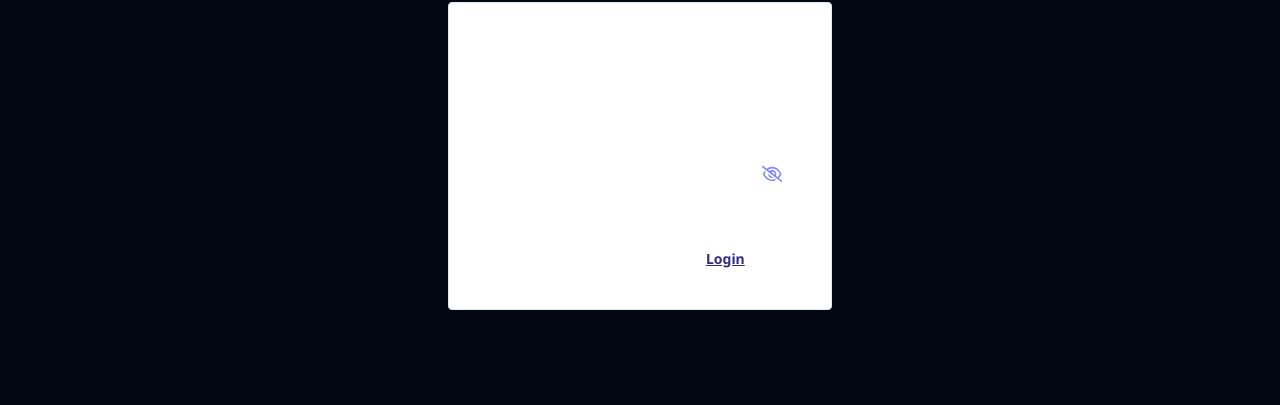
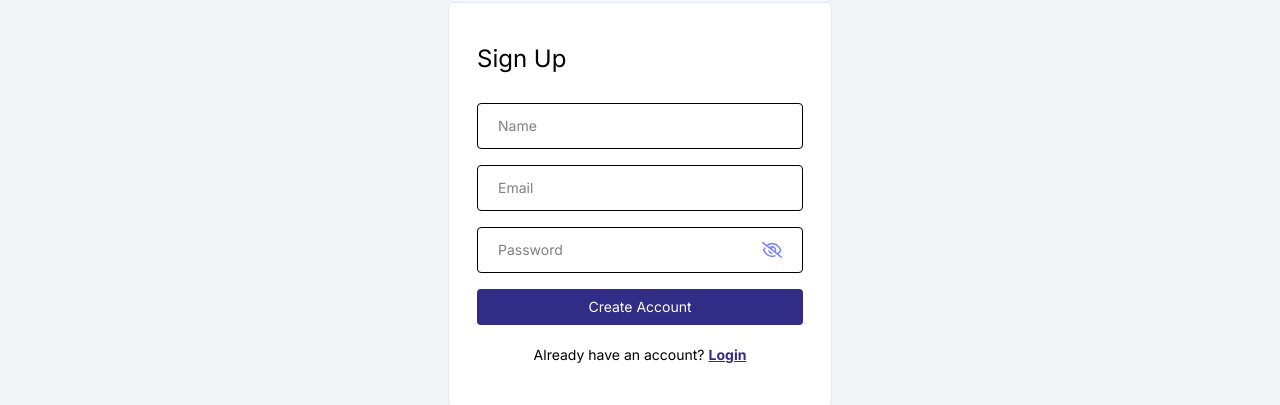
Before and after one commit to onurvn/mern-notes-app, a React (Vite) app in the folder frontend/: page /signup in a window 1280 px wide. Shown: the part 190-595 px from the top of the page. Built offline with nearby package versions, Linux system fonts and the light colour scheme.

Commit message:
css changed

```diff
--- a/frontend/src/index.css
+++ b/frontend/src/index.css
@@ -1,16 +1,27 @@
-@import url("https://fonts.googleapis.com/css2?family=Fira+Code:wght@300..700&family=Noto+Sans:ital,wght@0,100..900;1,100..900&display=swap");
+@import url("https://fonts.googleapis.com/css2?family=Inter:ital,wght@0,100..900;1,100..900&display=swap");
 @import "tailwindcss";
 
 @layer base {
   html {
-    font-family: "Noto Sans", serif;
+    font-family: "Inter", serif;
   }
   body {
-    background-color: #030712;
-    color: #fff;
+    background-color: #f4f5f7;
     overflow-x: hidden;
   }
 }
 
 @layer components {
+  .input-box {
+    @apply w-full text-sm bg-transparent border-[1.5px] px-5 py-3 rounded mb-4 outline-none;
+  }
+  .btn-primary {
+    @apply w-full text-sm bg-indigo-900 text-white p-2 rounded my-1 hover:bg-indigo-600 cursor-pointer;
+  }
+  .icon-btn {
+    @apply text-xl text-slate-300 cursor-pointer hover:text-indigo-700;
+  }
+  .input-label {
+    @apply text-xs text-slate-400;
+  }
 }
```
